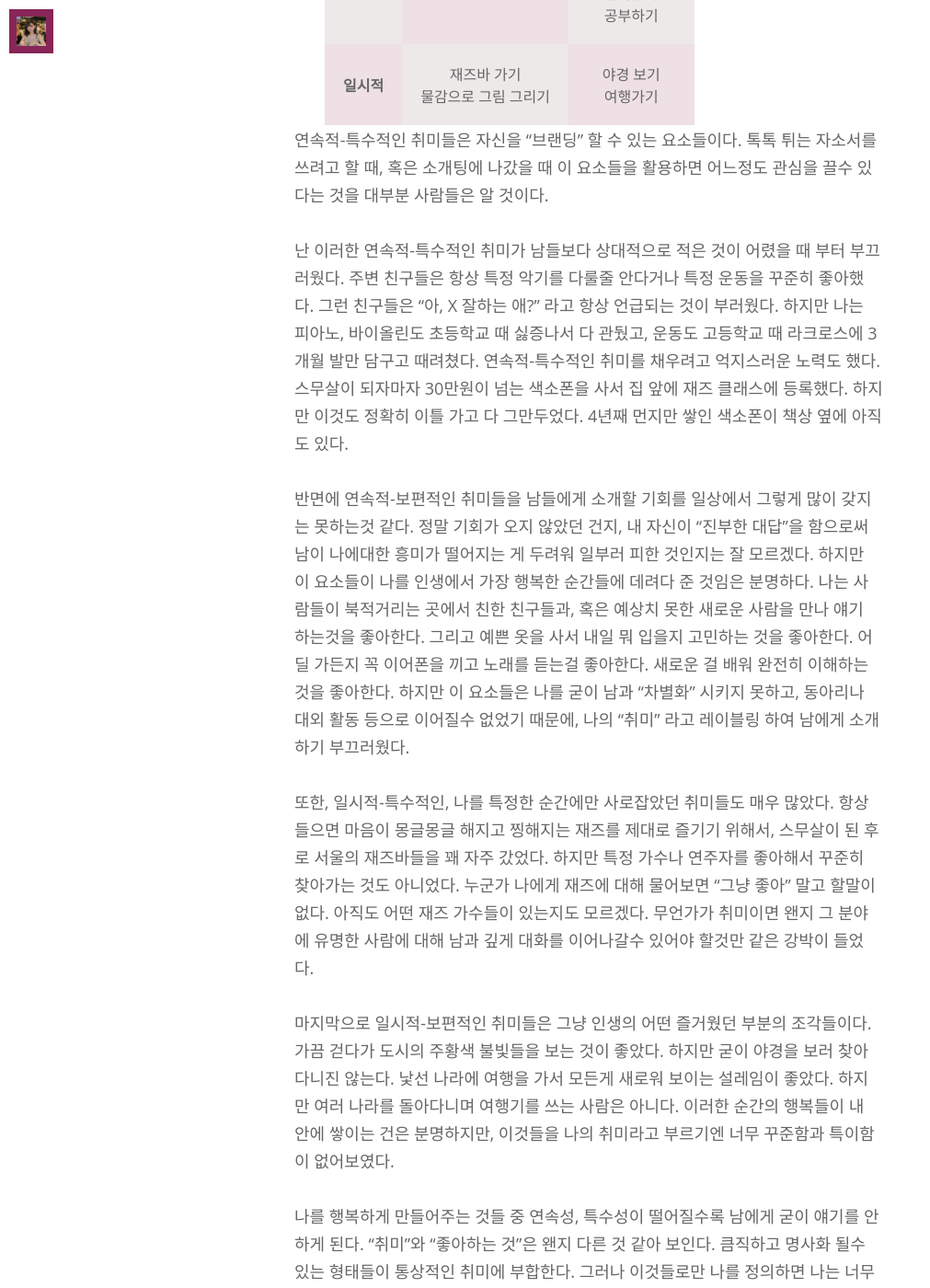
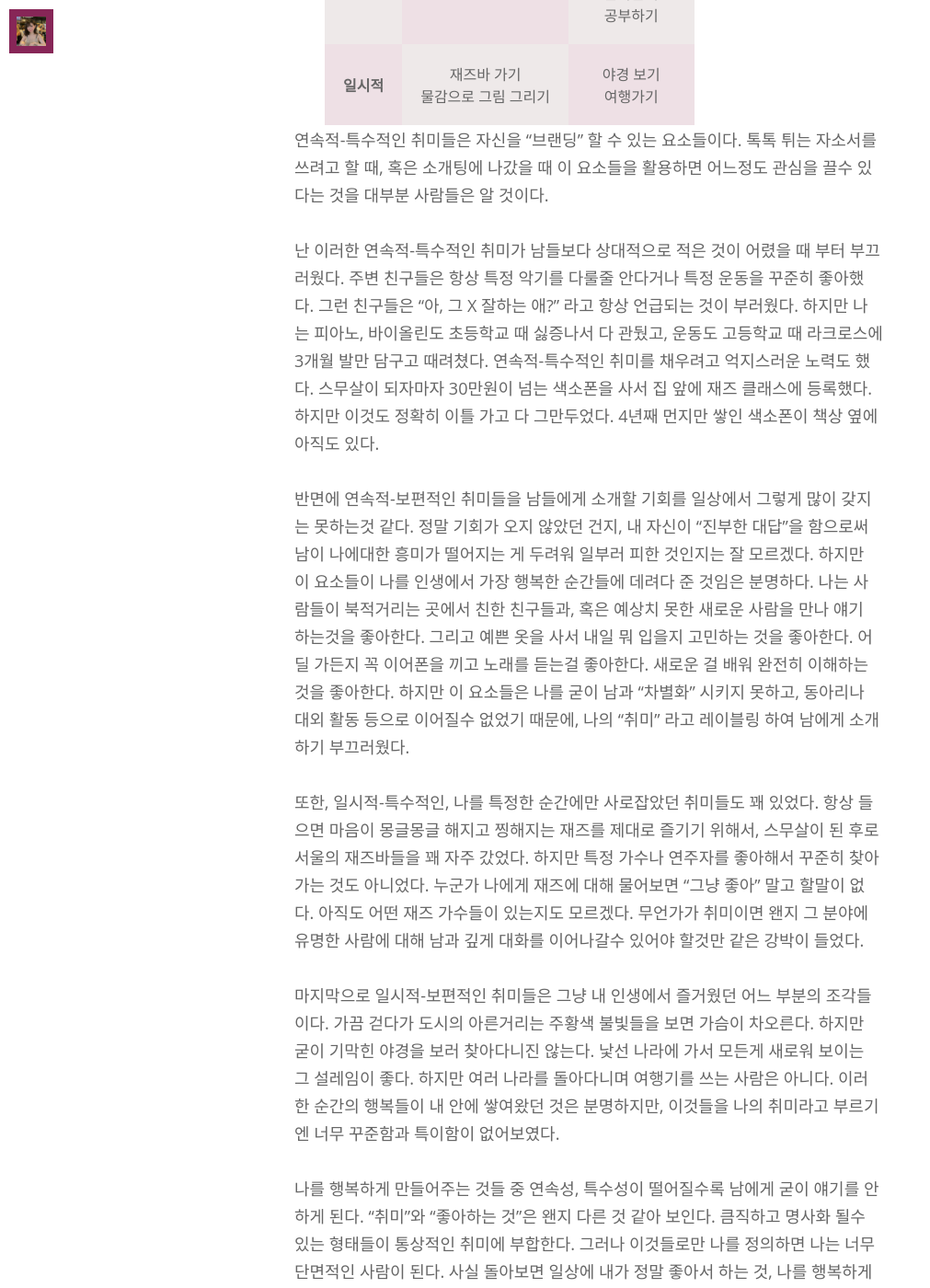
Before and after one commit to minniie/minniie.github.io, a Jekyll site: the page built from _posts/2021-08-05-post4.markdown, in a window 1280 px wide and 1400 px high, scrolled down 2149 px. Shown: the whole window at 92% size, without its empty margins (0-1011 px from the left). Built offline with Jekyll 4.4.1, drawn with Linux system fonts in a browser that asks for light colours; nearby versions of some CDN libraries; some web fonts are replaced; some of the changed text lies outside the part shown.

Commit message:
Update 2021-08-05-post4.markdown

```diff
--- a/_posts/2021-08-05-post4.markdown
+++ b/_posts/2021-08-05-post4.markdown
@@ -30,14 +30,14 @@
 
 연속적-특수적인 취미들은 자신을 “브랜딩” 할 수 있는 요소들이다. 톡톡 튀는 자소서를 쓰려고 할 때, 혹은 소개팅에 나갔을 때 이 요소들을 활용하면 어느정도 관심을 끌수 있다는 것을 대부분 사람들은 알 것이다.
 
-난 이러한 연속적-특수적인 취미가 남들보다 상대적으로 적은 것이 어렸을 때 부터 부끄러웠다. 주변 친구들은 항상 특정 악기를 다룰줄 안다거나 특정 운동을 꾸준히 좋아했다. 그런 친구들은 “아, X 잘하는 애?” 라고 항상 언급되는 것이 부러웠다. 하지만 나는 피아노, 바이올린도 초등학교 때 싫증나서 다 관뒀고, 운동도 고등학교 때 라크로스에 3개월 발만 담구고 때려쳤다. 연속적-특수적인 취미를 채우려고 억지스러운 노력도 했다. 스무살이 되자마자 30만원이 넘는 색소폰을 사서 집 앞에 재즈 클래스에 등록했다. 하지만 이것도 정확히 이틀 가고 다 그만두었다. 4년째 먼지만 쌓인 색소폰이 책상 옆에 아직도 있다.
+난 이러한 연속적-특수적인 취미가 남들보다 상대적으로 적은 것이 어렸을 때 부터 부끄러웠다. 주변 친구들은 항상 특정 악기를 다룰줄 안다거나 특정 운동을 꾸준히 좋아했다. 그런 친구들은 “아, 그 X 잘하는 애?” 라고 항상 언급되는 것이 부러웠다. 하지만 나는 피아노, 바이올린도 초등학교 때 싫증나서 다 관뒀고, 운동도 고등학교 때 라크로스에 3개월 발만 담구고 때려쳤다. 연속적-특수적인 취미를 채우려고 억지스러운 노력도 했다. 스무살이 되자마자 30만원이 넘는 색소폰을 사서 집 앞에 재즈 클래스에 등록했다. 하지만 이것도 정확히 이틀 가고 다 그만두었다. 4년째 먼지만 쌓인 색소폰이 책상 옆에 아직도 있다.
 
 반면에 연속적-보편적인 취미들을 남들에게 소개할 기회를 일상에서 그렇게 많이 갖지는 못하는것 같다. 정말 기회가 오지 않았던 건지, 내 자신이 “진부한 대답”을 함으로써 남이 나에대한 흥미가 떨어지는 게 두려워 일부러 피한 것인지는 잘 모르겠다. 하지만 이 요소들이 나를 인생에서 가장 행복한 순간들에 데려다 준 것임은 분명하다. 나는 사람들이 북적거리는 곳에서 친한 친구들과, 혹은 예상치 못한 새로운 사람을 만나 얘기 하는것을 좋아한다. 그리고 예쁜 옷을 사서 내일 뭐 입을지 고민하는 것을 좋아한다. 어딜 가든지 꼭 이어폰을 끼고 노래를 듣는걸 좋아한다. 새로운 걸 배워 완전히 이해하는 것을 좋아한다. 하지만 이 요소들은 나를 굳이 남과 “차별화” 시키지 못하고, 동아리나 대외 활동 등으로 이어질수 없었기 때문에, 나의 “취미” 라고 레이블링 하여 남에게 소개하기 부끄러웠다.
 
-또한, 일시적-특수적인, 나를 특정한 순간에만 사로잡았던 취미들도 매우 많았다. 항상 들으면 마음이 몽글몽글 해지고 찡해지는 재즈를 제대로 즐기기 위해서, 스무살이 된 후로 서울의 재즈바들을 꽤 자주 갔었다. 하지만 특정 가수나 연주자를 좋아해서 꾸준히 찾아가는 것도 아니었다. 누군가 나에게 재즈에 대해 물어보면 “그냥 좋아” 말고 할말이 없다. 아직도 어떤 재즈 가수들이 있는지도 모르겠다. 무언가가 취미이면 왠지 그 분야에 유명한 사람에 대해 남과 깊게 대화를 이어나갈수 있어야 할것만 같은 강박이 들었다.
+또한, 일시적-특수적인, 나를 특정한 순간에만 사로잡았던 취미들도 꽤 있었다. 항상 들으면 마음이 몽글몽글 해지고 찡해지는 재즈를 제대로 즐기기 위해서, 스무살이 된 후로 서울의 재즈바들을 꽤 자주 갔었다. 하지만 특정 가수나 연주자를 좋아해서 꾸준히 찾아가는 것도 아니었다. 누군가 나에게 재즈에 대해 물어보면 “그냥 좋아” 말고 할말이 없다. 아직도 어떤 재즈 가수들이 있는지도 모르겠다. 무언가가 취미이면 왠지 그 분야에 유명한 사람에 대해 남과 깊게 대화를 이어나갈수 있어야 할것만 같은 강박이 들었다.
 
-마지막으로 일시적-보편적인 취미들은 그냥 인생의 어떤 즐거웠던 부분의 조각들이다. 가끔 걷다가 도시의 주황색 불빛들을 보는 것이 좋았다. 하지만 굳이 야경을 보러 찾아다니진 않는다. 낯선 나라에 여행을 가서 모든게 새로워 보이는 설레임이 좋았다. 하지만 여러 나라를 돌아다니며 여행기를 쓰는 사람은 아니다. 이러한 순간의 행복들이 내 안에 쌓이는 건은 분명하지만, 이것들을 나의 취미라고 부르기엔 너무 꾸준함과 특이함이 없어보였다.
+마지막으로 일시적-보편적인 취미들은 그냥 내 인생에서 즐거웠던 어느 부분의 조각들이다. 가끔 걷다가 도시의 아른거리는 주황색 불빛들을 보면 가슴이 차오른다. 하지만 굳이 기막힌 야경을 보러 찾아다니진 않는다. 낯선 나라에 가서 모든게 새로워 보이는 그 설레임이 좋다. 하지만 여러 나라를 돌아다니며 여행기를 쓰는 사람은 아니다. 이러한 순간의 행복들이 내 안에 쌓여왔던 것은 분명하지만, 이것들을 나의 취미라고 부르기엔 너무 꾸준함과 특이함이 없어보였다.
 
 나를 행복하게 만들어주는 것들 중 연속성, 특수성이 떨어질수록 남에게 굳이 얘기를 안하게 된다. "취미"와 "좋아하는 것"은 왠지 다른 것 같아 보인다. 큼직하고 명사화 될수 있는 형태들이 통상적인 취미에 부합한다. 그러나 이것들로만 나를 정의하면 나는 너무 단면적인 사람이 된다. 사실 돌아보면 일상에 내가 정말 좋아서 하는 것, 나를 행복하게 만들어 주는 것들은 정말 많다. 위 표에 다 적을수도 없다.
 
-언제부턴가 워라벨이라는 단어가 자주 등장한다. 이것은 “라” 부분에 해당하는 나의 삶 마저 굉장히 보람차고 반짝여야 할것 같은 느낌을 준다. 취미를 잘 즐기는 사람이, 단조롭고 꽉 막혀있는 “워” 로부터의 속박을 벗어던진, 굉장히 신세대적인 일종의 보헤미안 같기 때문이다. 하지만 이 취미가 항상 몇년을 갈고 닦아 전문적이거나, 일부러 평범함을 거부하는 액티비티 일 필요는 없는 것 같다. 하루중 나에게 가장 편안하고, 설레이고, 행복한 순간들을 만들어 줄수 있는 그 무엇이면 된것 같다.
+언제부턴가 워라벨이라는 단어가 자주 등장한다. 이것은 “라” 부분에 해당하는 나의 삶 마저 굉장히 보람차고 반짝여야 할것 같은 느낌을 준다. 취미를 잘 즐기는 사람이, 단조롭고 꽉 막혀있는 “워” 로부터의 속박을 벗어던진, 굉장히 신세대적인 일종의 보헤미안 같기 때문이다. 하지만 이 취미가 항상 몇년을 갈고 닦아 전문적이거나, 일부러 평범함을 거부하는 액티비티 일 필요는 없는 것 같다. 하루 중 나에게 가장 편안하고, 설레이고, 행복한 순간들을 만들어 줄수 있는 그 무엇이면 것 같다.
```
